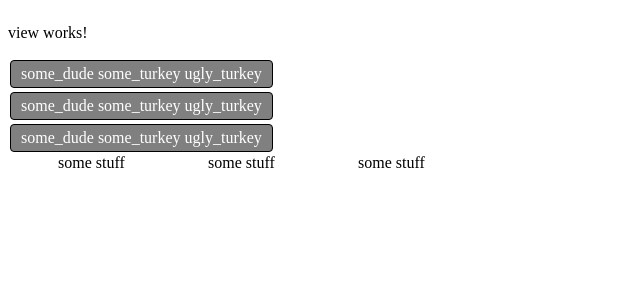
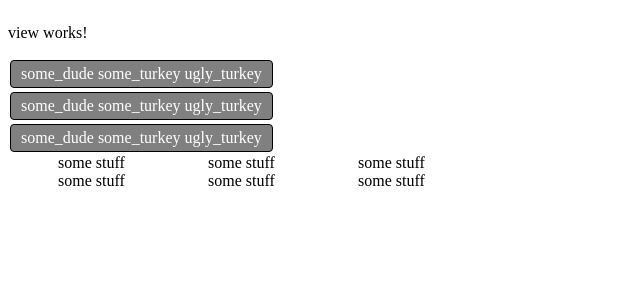
Before and after one commit to rinebob/practice, an Angular app: page / in a window 1280 px wide. Shown: the top 300 px of the page, without its empty margins (0-640 px from the left). Built offline with nearby package versions, Linux system fonts and the light colour scheme.

Commit message:
Added more stuff

```diff
--- a/src/app/view/view.component.html
+++ b/src/app/view/view.component.html
@@ -26,3 +26,9 @@
     <div class="dude">some stuff</div>
     <div class="dude">some stuff</div>
 </div>
+
+<div class="stuff">
+    <div class="dude">some stuff</div>
+    <div class="dude">some stuff</div>
+    <div class="dude">some stuff</div>
+</div>
```
